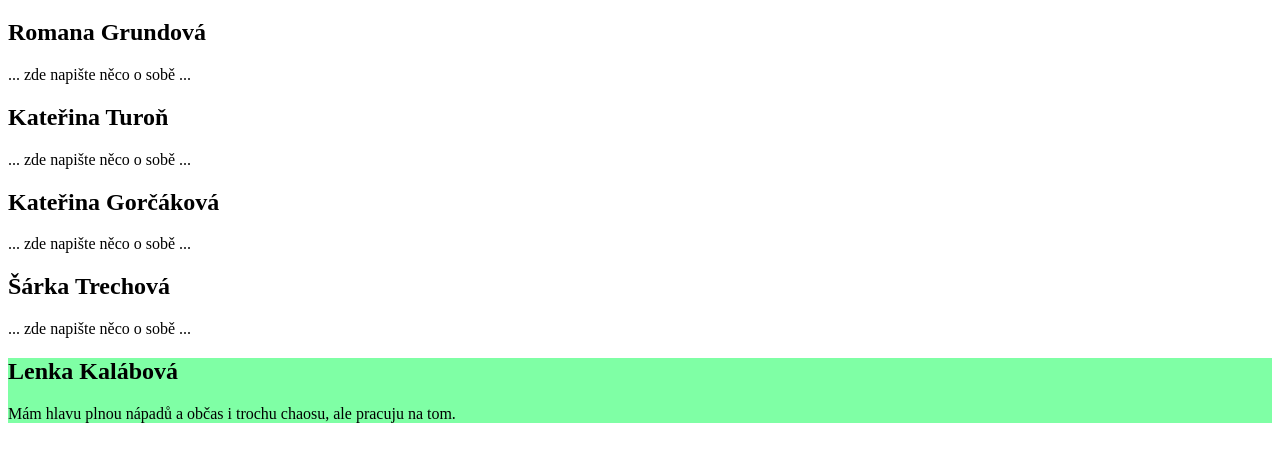
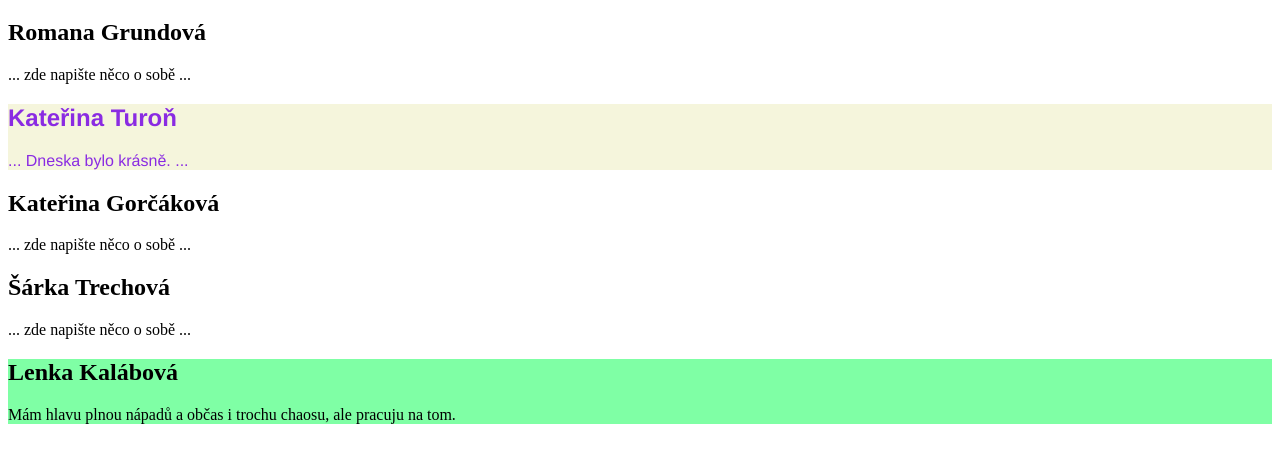
Before and after one commit to MFarka7/QAmazons, a plain HTML site: page index.html in a window 1280 px wide. Shown: the part 61-524 px from the top of the page. Drawn offline with Linux system fonts and the light colour scheme.

Commit message:
Me zmeny

```diff
--- a/index.html
+++ b/index.html
@@ -18,7 +18,7 @@
 
     <section id="KatkaT">
         <h2>Kateřina Turoň</h2>
-        <p>... zde napište něco o sobě ...</p>
+        <p>... Dneska bylo krásně. ...</p>
     </section>
 
     <section id="KatkaG">
--- a/mycss.css
+++ b/mycss.css
@@ -10,9 +10,9 @@ body{
 }
 
 #KatkaT{
-   background-color: initial;
-   font-family: initial;
-   color:initial;
+   background-color:beige;
+   font-family:'Franklin Gothic Medium', 'Arial Narrow', Arial, sans-serif;
+   color:blueviolet;
 
 }
 
```
